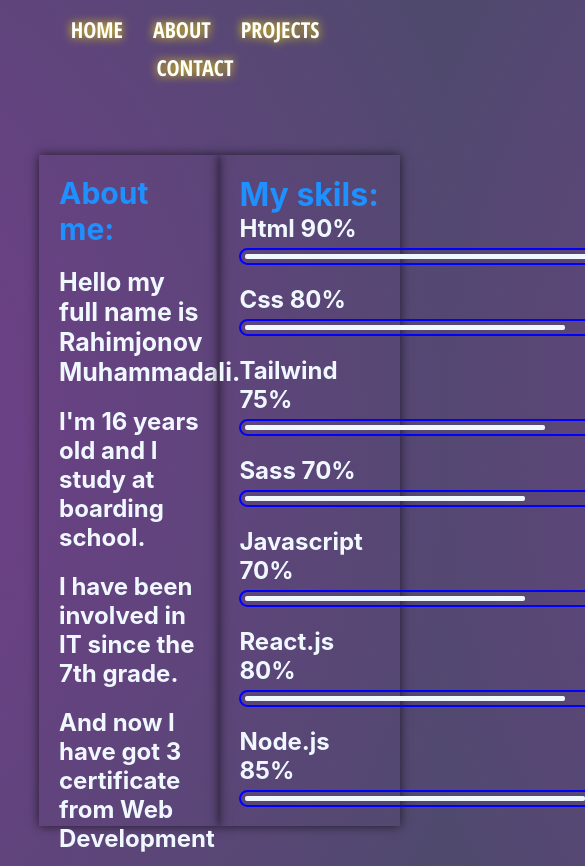
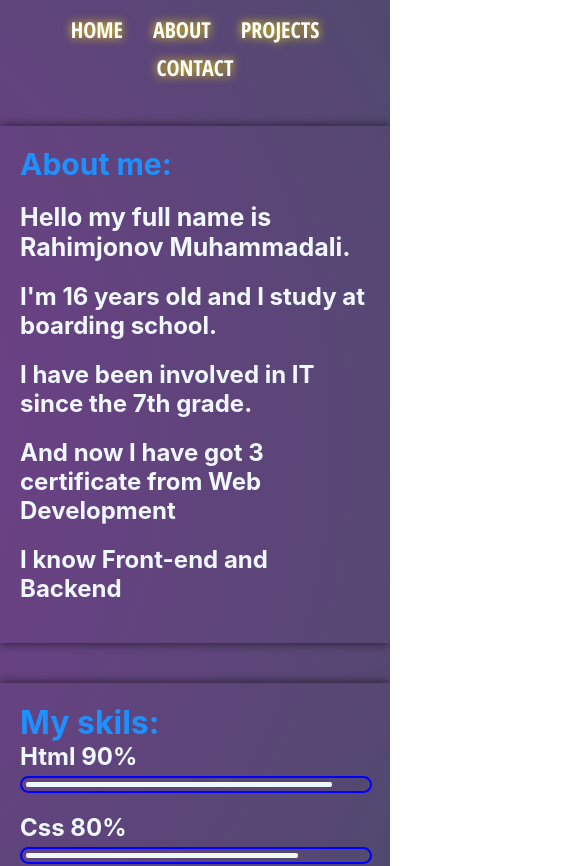
Before and after one commit to rakhimovdev/New_portfolio, a React (Create React App) app: page /about in a window 390 px wide. Shown: the top 866 px of the page, 585 px wide, since content can reach past the window. Built offline with nearby package versions, Linux system fonts and the light colour scheme.

Commit message:
Add the media of the about

```diff
--- a/src/pages/About/About.css
+++ b/src/pages/About/About.css
@@ -254,3 +254,47 @@
 .Box h2 {
     margin-bottom: 5px;
 }
+
+@media (max-width:450px) {
+    .About {
+        flex-direction: column;
+    }
+
+    .myself {
+        width: 350px;
+        margin-bottom: 40px;
+        margin-top: 30px;
+    }
+
+    .skils {
+        width: 350px;
+    }
+
+    .html {
+        width: 340px;
+    }
+
+    .css {
+        width: 340px;
+    }
+
+    .tailwind {
+        width: 340px;
+    }
+
+    .sass {
+        width: 340px;
+    }
+
+    .javascript {
+        width: 340px;
+    }
+
+    .react {
+        width: 340px;
+    }
+
+    .node {
+        width: 340px;
+    }
+}
--- a/src/pages/About/About.js
+++ b/src/pages/About/About.js
@@ -3,7 +3,6 @@ import "./About.css"
 function About() {
     return (
         <div className='About'>
-
             <div className="myself">
                 <h1 className='h1'>About me:</h1>
                 <h1>Hello my full name is Rahimjonov Muhammadali.</h1>
```
